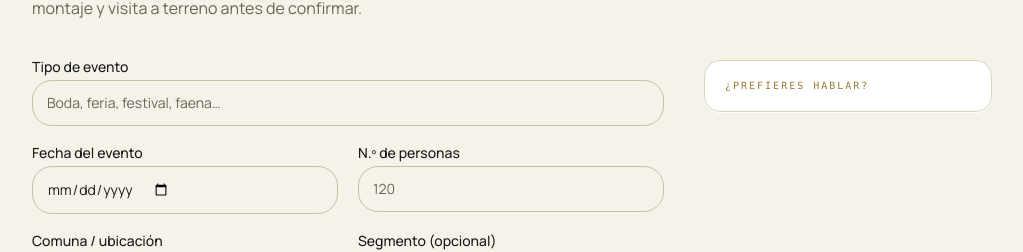
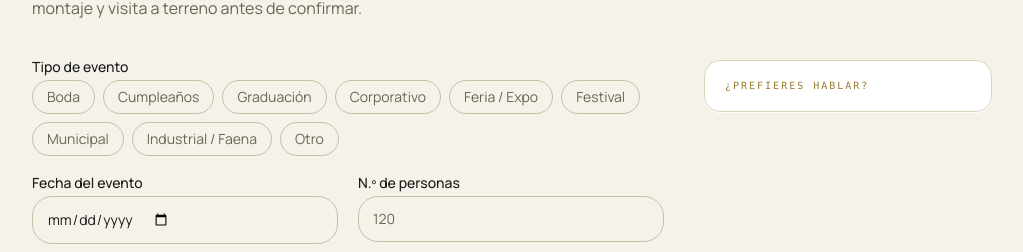
Before and after one commit to cquezada-m11/carpas-lopez, a Next.js app: page /cotizar in a window 1280 px wide. Shown: the part 302-554 px from the top of the page, without its empty margins (128-1151 px from the left). Built offline with nearby package versions, Linux system fonts and the light colour scheme; no server answers; the database is empty.

Commit message:
UX: formulario de cotización más inteligente
- Tipo de evento por chips (con opción Otro → texto libre) para mejor data
- Fecha mínima = hoy (sin fechas pasadas); inputMode numérico en personas
- Validación en vivo al salir de cada campo, combinada con la del servidor

```diff
--- a/components/site/cotizar-form.tsx
+++ b/components/site/cotizar-form.tsx
@@ -1,6 +1,6 @@
 "use client";
 
-import { useActionState } from "react";
+import { useActionState, useEffect, useState } from "react";
 import Link from "next/link";
 import { CheckCircle2, AlertCircle, MessageCircle } from "lucide-react";
 import { Input } from "@/components/ui/input";
@@ -13,6 +13,19 @@ import {
   enviarCotizacion,
   type CotizarState,
 } from "@/app/(site)/cotizar/actions";
+import { cn } from "@/lib/utils";
+
+const TIPOS = [
+  "Boda",
+  "Cumpleaños",
+  "Graduación",
+  "Corporativo",
+  "Feria / Expo",
+  "Festival",
+  "Municipal",
+  "Industrial / Faena",
+  "Otro",
+];
 
 function Field({
   label,
@@ -21,7 +34,7 @@ function Field({
   children,
 }: {
   label: string;
-  htmlFor: string;
+  htmlFor?: string;
   error?: string;
   children: React.ReactNode;
 }) {
@@ -34,6 +47,25 @@ function Field({
   );
 }
 
+function validar(name: string, value: string): string {
+  switch (name) {
+    case "tipo_evento":
+      return value.trim() ? "" : "Indica el tipo de evento";
+    case "fecha_evento":
+      return value ? "" : "Indica la fecha del evento";
+    case "ubicacion":
+      return value.trim().length >= 2 ? "" : "Indica la comuna o ubicación";
+    case "numero_personas":
+      return Number(value) > 0 ? "" : "Indica el número de personas";
+    case "nombre":
+      return value.trim().length >= 2 ? "" : "Indica tu nombre";
+    case "email":
+      return /^[^@\s]+@[^@\s]+\.[^@\s]+$/.test(value) ? "" : "Revisa el correo";
+    default:
+      return "";
+  }
+}
+
 export function CotizarForm({ whatsapp }: { whatsapp: string | null }) {
   const [state, formAction, pending] = useActionState<CotizarState, FormData>(
     enviarCotizacion,
@@ -42,9 +74,27 @@ export function CotizarForm({ whatsapp }: { whatsapp: string | null }) {
   const fe = state.fieldErrors ?? {};
   const wa = whatsapp ? `https://wa.me/${whatsapp.replace(/\D/g, "")}` : null;
 
+  const [tipo, setTipo] = useState("");
+  const [otro, setOtro] = useState("");
+  const tipoEvento = tipo === "Otro" ? otro : tipo;
+
+  // Fecha mínima = hoy (solo en cliente, evita usar Date en el render del servidor).
+  const [minFecha, setMinFecha] = useState("");
+  useEffect(() => {
+    setMinFecha(new Date().toISOString().slice(0, 10));
+  }, []);
+
+  const [errors, setErrors] = useState<Record<string, string>>({});
+  const onBlur = (e: React.FocusEvent<HTMLInputElement>) =>
+    setErrors((p) => ({
+      ...p,
+      [e.target.name]: validar(e.target.name, e.target.value),
+    }));
+  const err = (name: string) => errors[name] || fe[name];
+
   if (state.ok) {
     return (
-      <div className="flex flex-col items-start gap-4 rounded border border-gold/40 bg-gold/10 p-6">
+      <div className="flex flex-col items-start gap-4 rounded-2xl border border-gold/40 bg-gold/10 p-6">
         <CheckCircle2 className="size-8 text-gold-deep" aria-hidden />
         <h2 className="font-serif text-heading font-bold">
           ¡Recibimos tu solicitud!
@@ -67,7 +117,7 @@ export function CotizarForm({ whatsapp }: { whatsapp: string | null }) {
   return (
     <form action={formAction} className="flex flex-col gap-5">
       {state.error ? (
-        <p className="flex items-center gap-2 rounded-sm border border-destructive/40 bg-destructive/10 px-3 py-2 text-sm text-destructive">
+        <p className="flex items-center gap-2 rounded-xl border border-destructive/40 bg-destructive/10 px-3 py-2 text-sm text-destructive">
           <AlertCircle className="size-4 shrink-0" aria-hidden />
           {state.error}
         </p>
@@ -85,37 +135,69 @@ export function CotizarForm({ whatsapp }: { whatsapp: string | null }) {
         />
       </div>
 
-      <Field
-        label="Tipo de evento"
-        htmlFor="tipo_evento"
-        error={fe.tipo_evento}
-      >
-        <Input
-          id="tipo_evento"
-          name="tipo_evento"
-          placeholder="Boda, feria, festival, faena…"
-        />
+      {/* Tipo de evento por chips */}
+      <Field label="Tipo de evento" error={err("tipo_evento")}>
+        <input type="hidden" name="tipo_evento" value={tipoEvento} />
+        <div className="flex flex-wrap gap-2">
+          {TIPOS.map((t) => (
+            <button
+              key={t}
+              type="button"
+              onClick={() => {
+                setTipo(t);
+                setErrors((p) => ({
+                  ...p,
+                  tipo_evento: validar("tipo_evento", t === "Otro" ? otro : t),
+                }));
+              }}
+              className={cn(
+                "rounded-full border px-3.5 py-1.5 text-sm transition-colors",
+                tipo === t
+                  ? "border-gold bg-gold text-ink-deep"
+                  : "border-input text-muted-foreground hover:border-gold/60 hover:text-foreground",
+              )}
+            >
+              {t}
+            </button>
+          ))}
+        </div>
+        {tipo === "Otro" ? (
+          <Input
+            value={otro}
+            onChange={(e) => setOtro(e.target.value)}
+            placeholder="¿Qué tipo de evento?"
+            className="mt-2"
+          />
+        ) : null}
       </Field>
 
       <div className="grid gap-5 sm:grid-cols-2">
         <Field
           label="Fecha del evento"
           htmlFor="fecha_evento"
-          error={fe.fecha_evento}
+          error={err("fecha_evento")}
         >
-          <Input id="fecha_evento" name="fecha_evento" type="date" />
+          <Input
+            id="fecha_evento"
+            name="fecha_evento"
+            type="date"
+            min={minFecha || undefined}
+            onBlur={onBlur}
+          />
         </Field>
         <Field
           label="N.º de personas"
           htmlFor="numero_personas"
-          error={fe.numero_personas}
+          error={err("numero_personas")}
         >
           <Input
             id="numero_personas"
             name="numero_personas"
             type="number"
+            inputMode="numeric"
             min={1}
             placeholder="120"
+            onBlur={onBlur}
           />
         </Field>
       </div>
@@ -124,9 +206,14 @@ export function CotizarForm({ whatsapp }: { whatsapp: string | null }) {
         <Field
           label="Comuna / ubicación"
           htmlFor="ubicacion"
-          error={fe.ubicacion}
+          error={err("ubicacion")}
         >
-          <Input id="ubicacion" name="ubicacion" placeholder="Comuna, región" />
+          <Input
+            id="ubicacion"
+            name="ubicacion"
+            placeholder="Comuna, región"
+            onBlur={onBlur}
+          />
         </Field>
         <Field label="Segmento (opcional)" htmlFor="segmento">
           <Select id="segmento" name="segmento" defaultValue="">
@@ -141,11 +228,22 @@ export function CotizarForm({ whatsapp }: { whatsapp: string | null }) {
       </div>
 
       <div className="grid gap-5 sm:grid-cols-2">
-        <Field label="Tu nombre" htmlFor="nombre" error={fe.nombre}>
-          <Input id="nombre" name="nombre" autoComplete="name" />
+        <Field label="Tu nombre" htmlFor="nombre" error={err("nombre")}>
+          <Input
+            id="nombre"
+            name="nombre"
+            autoComplete="name"
+            onBlur={onBlur}
+          />
         </Field>
-        <Field label="Correo" htmlFor="email" error={fe.email}>
-          <Input id="email" name="email" type="email" autoComplete="email" />
+        <Field label="Correo" htmlFor="email" error={err("email")}>
+          <Input
+            id="email"
+            name="email"
+            type="email"
+            autoComplete="email"
+            onBlur={onBlur}
+          />
         </Field>
       </div>
 
```
